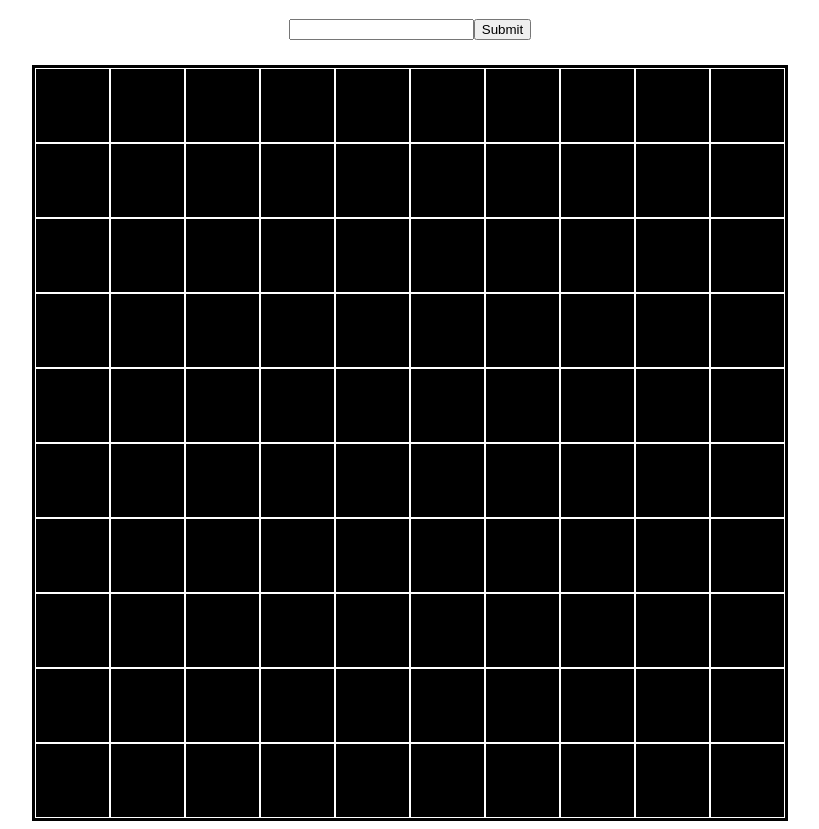
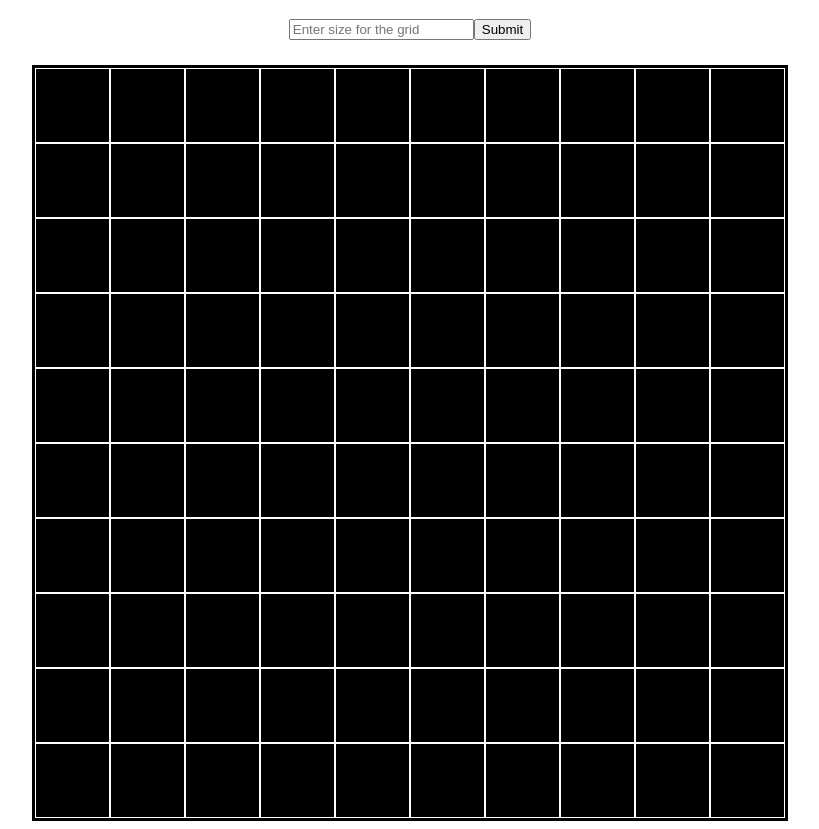
Before and after one commit to HanXD345/etch-a-sketch, a plain HTML site: page index.html in a window 1280 px wide. Shown: the part 61-890 px from the top of the page, without its empty margins (230-1049 px from the left). Drawn offline with Linux system fonts and the light colour scheme.

Commit message:
Add placeholder for input

```diff
--- a/index.html
+++ b/index.html
@@ -12,7 +12,7 @@
   <body>
     <h1>Etch a Sketch!</h1>
     <div class="input-section">
-      <input type="text" class="text-bar">
+      <input type="text" class="text-bar" placeholder="Enter size for the grid">
       <input type="submit" class="submit-button">
     </div>
     <div class="etch-a-sketch-container">
```
